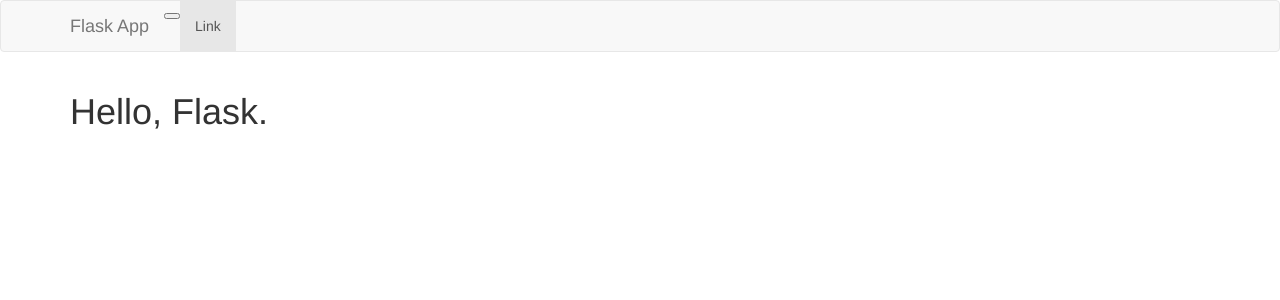
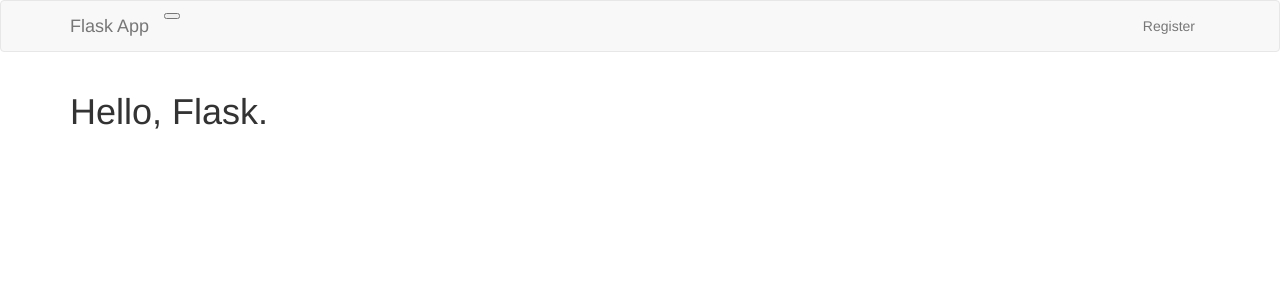
Before and after one commit to stefanSuYiGuo/FlaskAPIwithUI, a Flask app: page / in a window 1280 px wide. Shown: the top 300 px of the page. Run offline with Flask 2, Linux system fonts and the light colour scheme; some libraries are stand-ins or nearby versions.

Commit message:
用url_for的方式添加对应的url地址

```diff
--- a/templates/navbar.html
+++ b/templates/navbar.html
@@ -21,12 +21,14 @@
         <span class="icon-bar"></span>
         <span class="icon-bar"></span>
       </button>
-      <a class="navbar-brand" href="#">Flask App</a>
+      <a class="navbar-brand" href="{{ url_for('index') }}">Flask App</a>
     </div>
 
     <div class="collapse navbar-collapse" id="navbarToggle">
-      <ul class="nav navbar-nav">
-        <li class="active"><a href="#">Link <span class="sr-only">(current)</span></a></li>
+      <ul class="nav navbar-nav navbar-right">
+        <li class="{% if request.endpoint == 'register' %}active{% endif %}">
+          <a href="{{ url_for('register') }}">Register</a>
+        </li>
       </ul>
     </div>
   </div>
```
